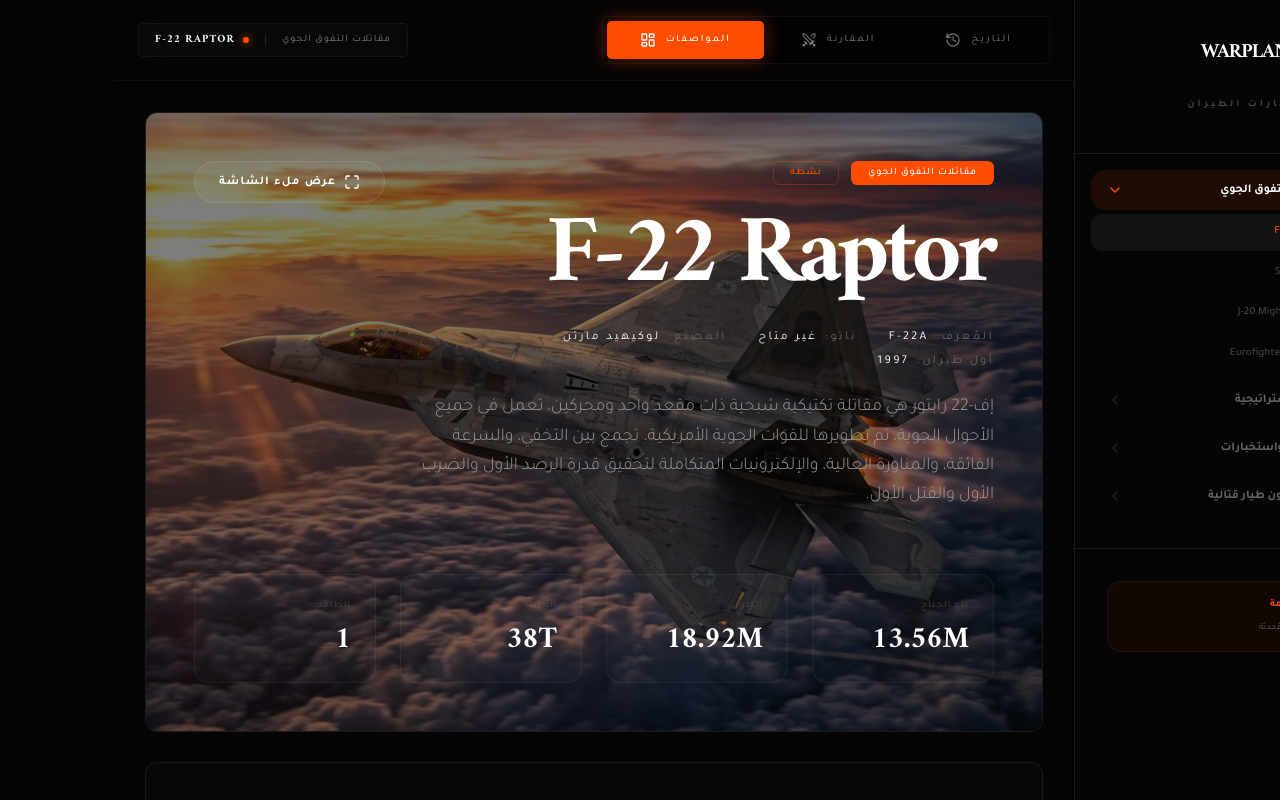
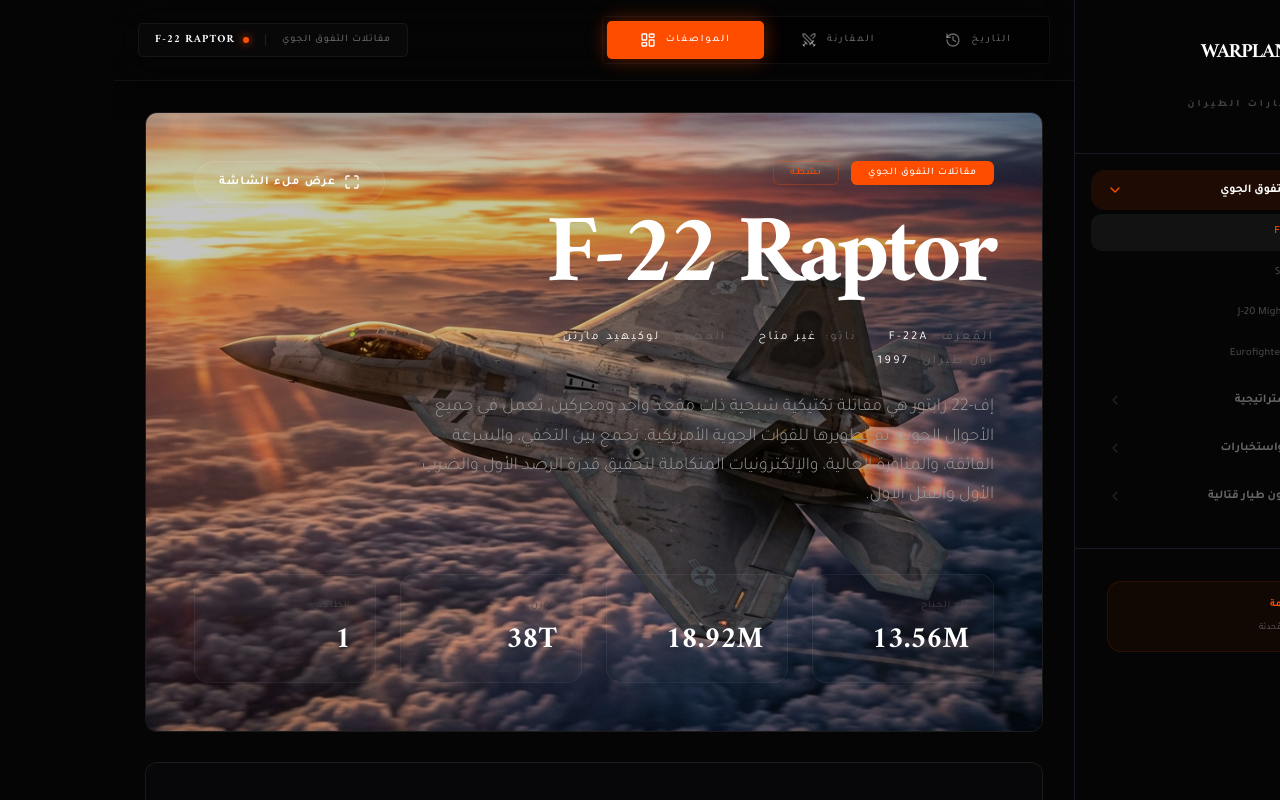
Before and after one commit to csvbt1r4vbrfy5-max/Warplanes, a Next.js app: page / in a window 1280 px wide. Built offline with nearby package versions, Linux system fonts and the light colour scheme.

Commit message:
Set fixed 85% aircraft image opacity and remove hover effects

```diff
--- a/src/components/AircraftDashboard.tsx
+++ b/src/components/AircraftDashboard.tsx
@@ -33,9 +33,9 @@
                 <img
                   src={aircraft.imageUrl}
                   alt={aircraft.name}
-                  className="w-full h-full object-cover opacity-90 brightness-110"
+                  className="w-full h-full object-cover opacity-85 brightness-110"
                 />
-                <div className="absolute inset-0 bg-black/40" />
+                <div className="absolute inset-0 bg-black/30" />
               </div>
             )}
 
@@ -72,8 +72,8 @@
       <Card className="relative overflow-hidden bg-[rgba(10,10,15,0.85)] border-[#1a1a25] p-8 md:p-12 group">
         {/* Background Aircraft Image */}
         {aircraft.imageUrl && (
-          <div className="absolute inset-0 z-0 opacity-60 group-hover:opacity-80 transition-opacity duration-700">
-            <div className="absolute inset-0 bg-black/20 z-10" />
+          <div className="absolute inset-0 z-0 opacity-85">
+            <div className="absolute inset-0 bg-black/10 z-10" />
             <img
               src={aircraft.imageUrl}
               alt={aircraft.name}
```
